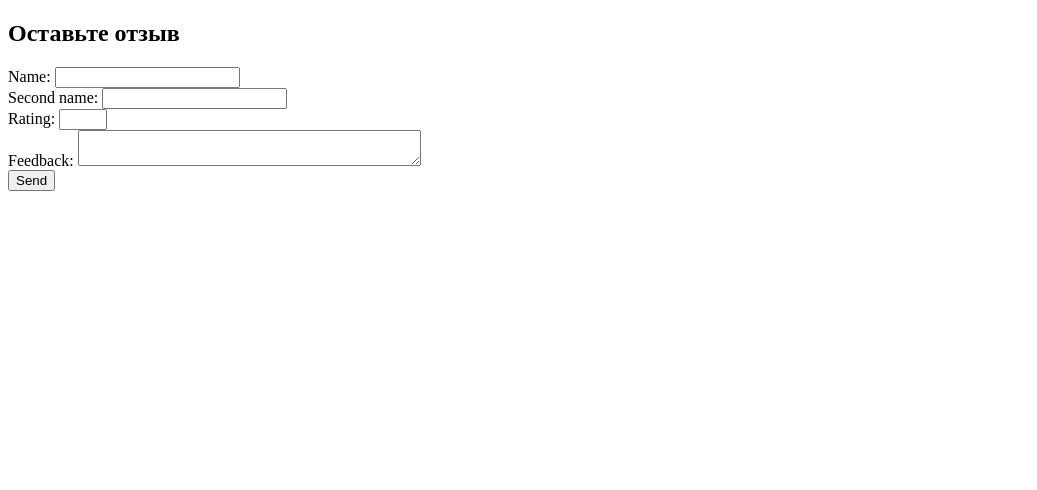
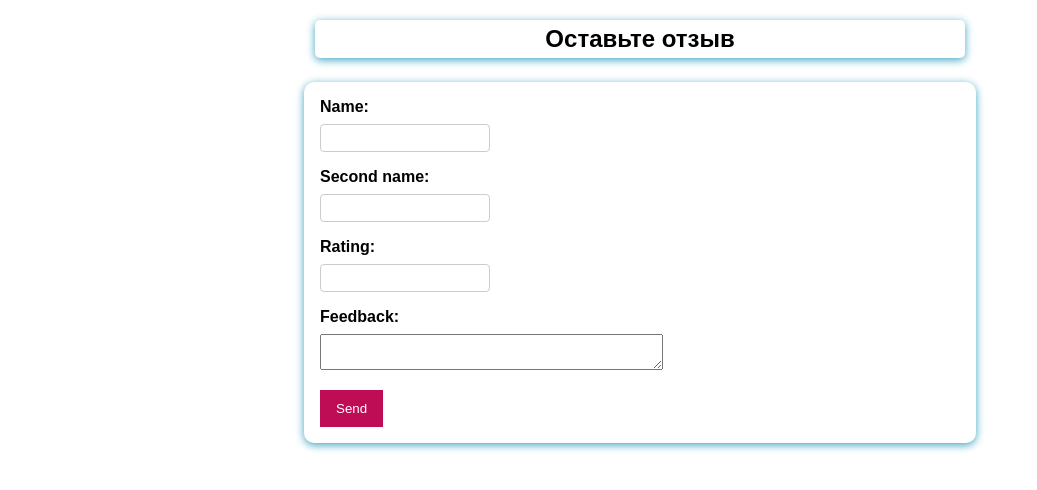
Before and after one commit to MaksFray/form_review, a Django app: page / in a window 1280 px wide. Shown: the top 490 px of the page, without its empty margins (0-1037 px from the left). Run offline with Django 5.2, Linux system fonts and the light colour scheme.

Commit message:
Add css to form for feedback app

```diff
--- /dev/null
+++ b/form_review/feedback/static/feedback/forms.css
@@ -0,0 +1,78 @@
+body {
+    margin: 0;
+    font-family: Sans-Serif;
+}
+
+h2{
+    width:50%;
+    margin: 20px auto 5px;
+    text-align: center;
+    padding: 5px;
+    border-radius: 5px;
+    box-shadow: 0 2px 8px #3ca3c1;
+}
+
+form {
+    margin: 1.5rem auto 5px;
+    width: 90%;
+    max-width: 40rem;
+    padding: 1rem;
+    border-radius: 10px;
+    font-size: 16px;
+    background-color: white;
+    box-shadow: 0 2px 8px #3ca3c1;
+}
+
+button {
+    cursor: pointer;
+    background-color: #bf0d55;
+    color: white;
+    border: 10px solid #bf0d55;
+}
+
+button:hover,
+button:active {
+    background-color: #320777;
+    border-color: #320777;
+}
+
+.form-style {
+    margin-bottom: 1rem;
+}
+
+.form-style input {
+    font: inherit;
+    padding: 0.25rem;
+    border-radius: 4px;
+    border: 1px solid #ccc;
+    display: block;
+    width: 10rem;
+}
+
+.form-style input:focus {
+    border-color: #1f0050;
+    background-color: #f4eeff;
+    outline: none;
+}
+
+.form-style label {
+    font-weight: bold;
+    display: block;
+    margin-bottom: 0.5rem;
+}
+
+.errorlist {
+    list-style: none;
+    margin: 0;
+    padding: 0;
+    color: #ff2650
+}
+
+.errors input {
+    border-color: #aa1754;
+    background-color: #f4eeff;
+}
+
+.errors label{
+ color: #aa1754;
+}
--- a/form_review/feedback/templates/feedback/feedback.html
+++ b/form_review/feedback/templates/feedback/feedback.html
@@ -1,14 +1,24 @@
+{% load static %}
+
 <!DOCTYPE html>
 <html lang="en" xmlns="http://www.w3.org/1999/html">
 <head>
     <meta charset="UTF-8">
     <title>Title</title>
+    <link rel="stylesheet" href="{% static 'feedback\forms.css' %}">
 </head>
 <body>
     <h2>Оставьте отзыв</h2>
     <form action="/" method="post">
         {% csrf_token %}
-        {{ form }}
+        {% for field in form %}
+            <div class="form-style {% if field.errors %} errors {% endif %}">
+                {{ field.label_tag }}
+                {{ field.errors }}
+                {{ field }}
+            </div>
+        {% endfor %}
+
         <button type="submit">Send</button>
     </form>
 </body>
```
